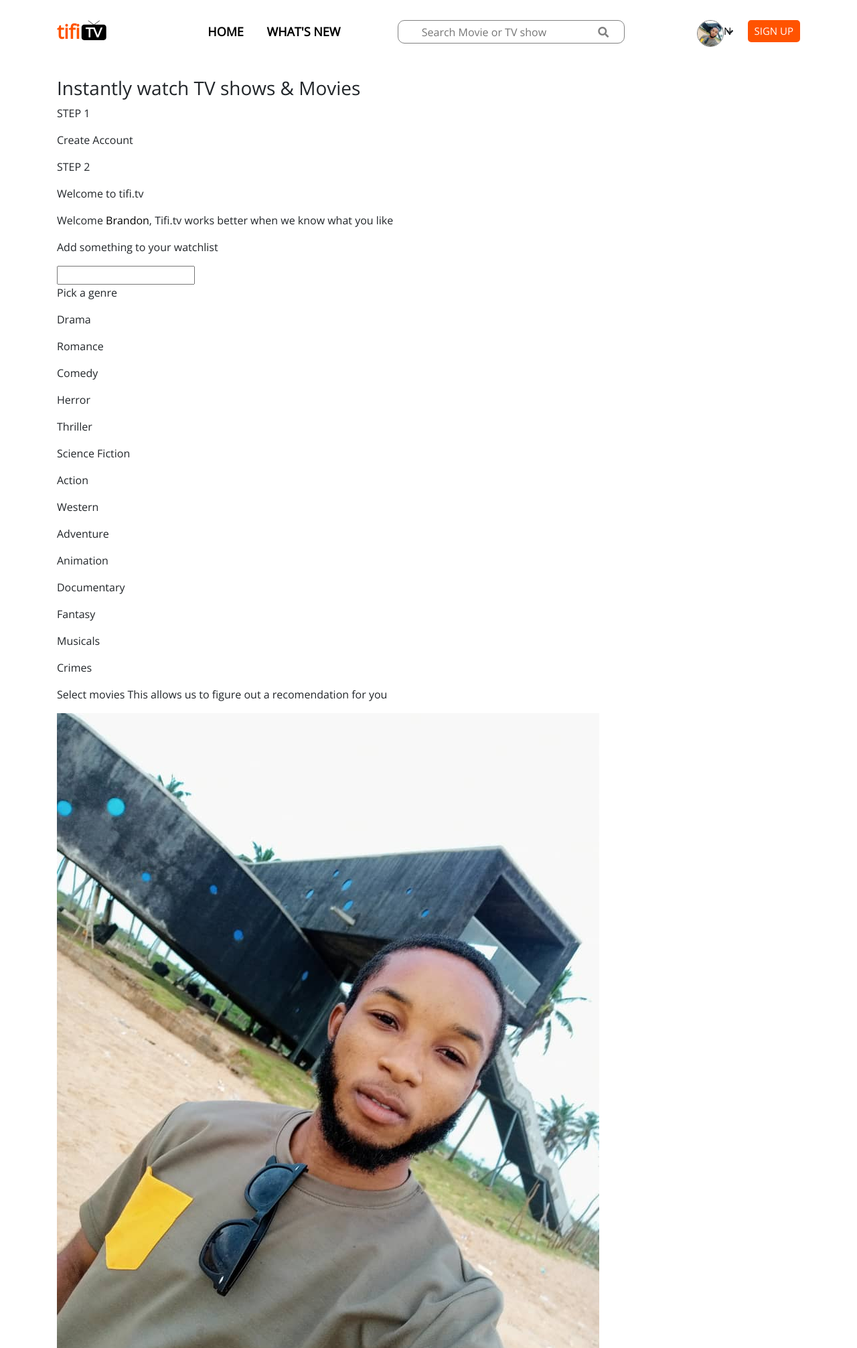
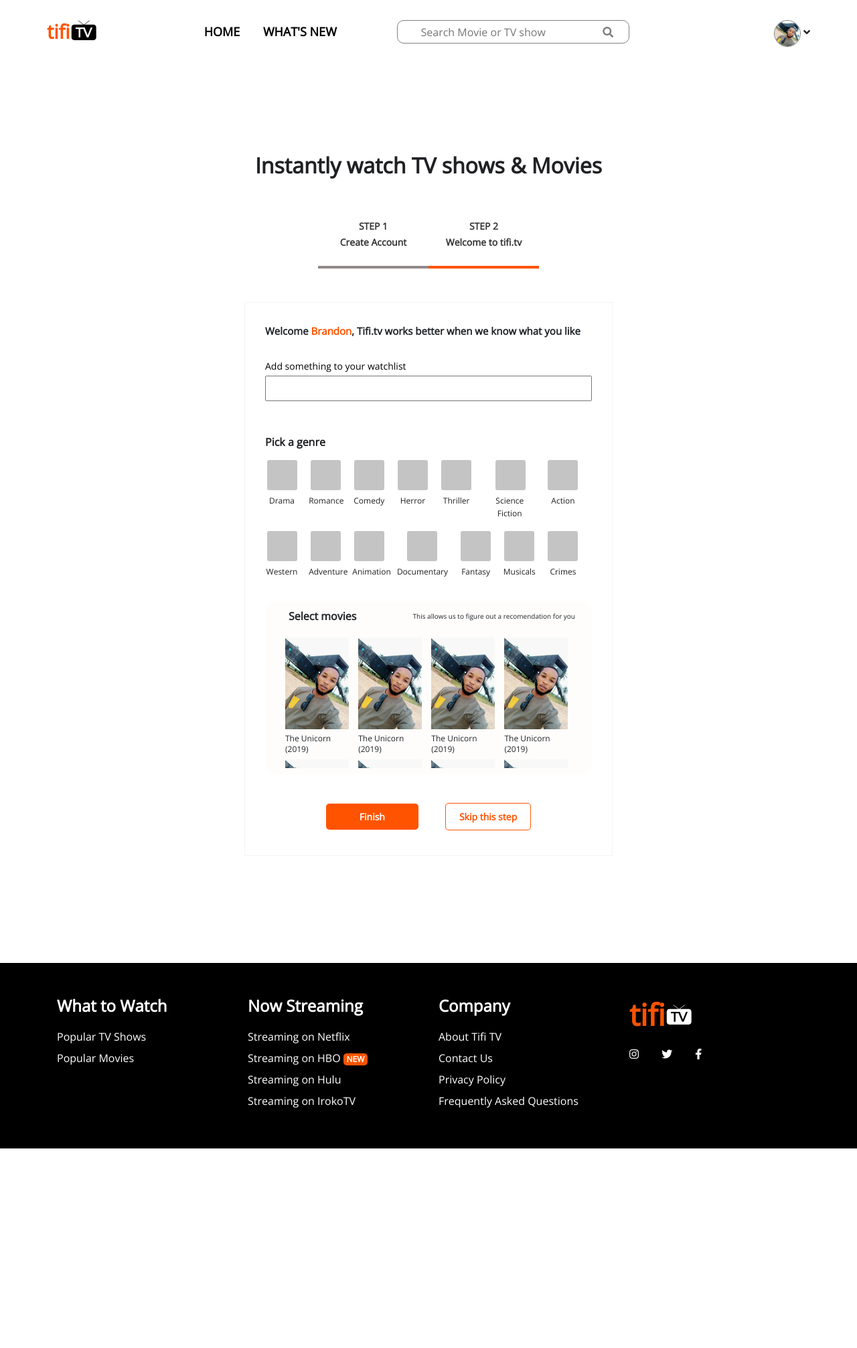
Before and after one commit to phiiileo/tifi.tv, a PHP site: page /user_profile.php in a window 1280 px wide. Shown: the top 2013 px of the page at 67% size. After the commit the page ends 1715 px from the top, so only its background shows below. Run offline with PHP 8.4, Linux system fonts and the light colour scheme; some libraries are stand-ins or nearby versions.

Commit message:
changed to bs4 on user_profile

```diff
--- a/css/scss/_config.scss
+++ b/css/scss/_config.scss
@@ -1,10 +1,12 @@
 $font_color : #ffffff;
+$font_color_dark : #202124;
 $default_color: #000000;
 $brand_color :#FF5300;
 $google_button: #D72A04;
 $fb_button: #0669C9;
 $email_button: #FF5300;
-$input_color : #333333;;
+$input_color : #333333;
+$header_text: #777777;
 
 *{
     margin : 0;
--- a/css/scss/site_header_footer.scss
+++ b/css/scss/site_header_footer.scss
@@ -79,7 +79,7 @@
         text-align: center;
         margin: 0;
         position: absolute;
-        right: 100px;
+        right: 0;
         top: 10px;
 
         img {
@@ -163,7 +163,7 @@
   }
 }
 
-@media screen and (min-width: 580px) {
+@media screen and (min-width: 560px) {
   header {
     h3 {
       position: absolute;
--- a/css/scss/user_profile.scss
+++ b/css/scss/user_profile.scss
@@ -2,10 +2,6 @@
 
 header {
   .user {
-    .signedIn,
-    .login {
-      display: block !important ;
-    }
     .login {
       display: none !important;
     }
@@ -13,29 +9,38 @@ header {
 }
 
 main {
-  width: 100%;
-  margin: 50px auto;
+  width: 600px;
+  margin: 150px auto;
   padding: 10px;
   text-align: center;
 
   .section--one {
     span {
       h3 {
-        font-size: 1.5em;
-        margin-bottom: 50px;
-      }
-
-      p {
-        margin-bottom: 50px;
-        color: #333333;
+        font-weight: bold;
+        font-size: 32px;
+        line-height: 44px;
+        color: $font_color_dark;
+        margin-bottom: 60px;
       }
     }
 
     .steps {
-      display: grid;
-      grid-template-columns: 1fr 1fr;
+      margin: 0 auto;
       margin-bottom: 50px;
-      color: #333333;
+      color: $input_color;
+      width: 60%;
+
+      p {
+        color: $input_color;
+        font-weight: 600;
+        font-size: 14px;
+        line-height: 18px;
+
+        &:last-child {
+          margin-top: -10px;
+        }
+      }
 
       section {
         border-bottom: 4px solid rgb(146, 138, 138);
@@ -48,12 +53,15 @@ main {
   }
 
   .body {
+    border: 1px solid rgba(128, 128, 128, 0.089);
+    padding: 30px;
+    text-align: left;
+
     .intro {
-      margin: 30px auto;
-
-      span:first-child {
       font-weight: bold;
-      }
+      font-size: 15px;
+      line-height: 25px;
+      margin-bottom: 30px;
 
       a {
         color: $brand_color;
@@ -62,6 +70,12 @@ main {
     }
 
     .add_something {
+      p {
+        font-size: 14px;
+        line-height: 19px;
+        color: #000000;
+        margin-bottom: -5px;
+      }
       input {
         width: 100%;
         padding: 5px;
@@ -72,47 +86,81 @@ main {
     .pick_genre {
       width: 100%;
       margin: 50px auto;
+      text-align: left;
+
       p {
         font-weight: bold;
-        color: #202124;
+        color: $font_color_dark;
+        font-size: 16px;
+        line-height: 22px;
       }
 
+      div {
+        section {
+          margin-bottom: 20px;
+
           article {
-        width: 100px;
-        height: 80px;
-        margin: 10px auto;
-        margin-right: 15px;
             display: inline-block;
             text-align: center;
+            width: 50px;
+            margin-right: 11px;
 
-        .tlong {
-          font-size: 0.8em;
+            span {
+              display: inline-block;
+              margin: 0 auto;
+              width: 45px;
+              height: 45px;
+              background-color: #c4c4c4;
+              border-radius: 3px;
             }
 
             p {
               font-weight: normal;
+              font-size: 12px;
+              line-height: 19px;
             }
+          }
+          article.tlong {
+            width: 79px;
+            position: relative;
+            height: 65px;
+          }
+
+          article.l {
             span {
-          display: inline-block;
-          width: 48px;
-          height: 45px;
-          border-radius: 5px;
-          background-color: #c4c4c4;
+              position: absolute;
+              top: 0px;
+              left: 18px;
+            }
+            p {
+              position: absolute;
+              bottom: -40px;
+            }
+          }
         }
       }
     }
 
     .select_movies {
-        background-color: #FFFDFC;;
-        padding: 30px;
+      background-color: #fffdfc;
+      padding: 10px 5px;
       border-radius: 10px;
+      margin-top: -30px;
+
       p {
         font-weight: bold;
-        font-size: 18px;
+        font-size: 16px;
+        line-height: 22px;
+        padding: 0 30px;
+        position: relative;
 
         span {
           font-weight: normal;
-          display: block;
+          font-size: 10px;
+          line-height: 16px;
+          position: absolute;
+          right: 20px;
+          top: 3px;
         }
       }
 
@@ -121,46 +169,52 @@ main {
         overflow-y: scroll;
         width: 100%;
         height: 200px;
+        padding: 0 20px;
         background-color: #fffdfc;
 
         .movie_lists {
           width: 100%;
 
           .move_list_item {
-            width: 105px;
+            width: 95px;
             height: 150px;
             display: inline-block;
             margin: 5px;
-            text-align: center;
 
             img {
-              width: 100%;
-              height: 100%;
+              width: 95px;
+              height: 137px;
+            }
+
+            figcaption {
+              font-weight: normal;
+              font-size: 12px;
+              line-height: 16px;
+              margin-top: -10px;
             }
           }
         }
       }
 
       .movie_container::-webkit-scrollbar {
-        width: 5px;
+        width: 2px;
         background-color: rgb(219, 203, 194);
       }
       .movie_container::-webkit-scrollbar-thumb {
         background-color: black;
       }
-
     }
 
     .cta {
       margin-top: 50px;
+      text-align: center;
       a {
-        display: block;
         width: 100%;
-        font-size: 20px;
         font-weight: 600;
+        font-size: 14px;
         line-height: 18px;
         color: $brand_color;
-        padding: 15px 20px;
+        padding: 10px 20px;
         border-radius: 5px;
         margin-bottom: 20px;
       }
@@ -168,7 +222,7 @@ main {
       a:first-child {
         color: $font_color;
         background-color: $brand_color;
-        padding: 15px 50px;
+        padding: 10px 50px;
         margin-right: 40px;
       }
 
@@ -179,6 +233,34 @@ main {
   }
 }
 
+
+@media screen and (max-width: 560px){
+  main {
+    width: 100%;
+
+    .pick_genre {
+      section {
+        article {
+          text-align: left;
+        }
+      }
+    }
+
+    .select_movies {
+      p {
+        span {
+          position: static !important;
+          display: block;
+        }
+      }
+    }
+
+    .cta a {
+      display: block;
+    }
+  }
+}
+/*
 @media screen and (min-width: 600px) {
   main {
       width: 590px;
@@ -235,3 +317,4 @@ main {
     }
   }
 }
+*/
--- a/css/site_header_footer.css
+++ b/css/site_header_footer.css
@@ -107,7 +107,7 @@ img {
     text-align: center;
     margin: 0;
     position: absolute;
-    right: 100px;
+    right: 0;
     top: 10px;
   }
   header section.user .signedIn img {
@@ -174,7 +174,7 @@ img {
   }
 }
 
-@media screen and (min-width: 580px) {
+@media screen and (min-width: 560px) {
   header h3 {
     position: absolute;
     left: 0;
--- a/css/user_profile.css
+++ b/css/user_profile.css
@@ -37,39 +37,41 @@ img {
      object-fit: cover;
 }
 
-header .user .signedIn,
-header .user .login {
-  display: block !important;
-}
-
 header .user .login {
   display: none !important;
 }
 
 main {
-  width: 100%;
-  margin: 50px auto;
+  width: 600px;
+  margin: 150px auto;
   padding: 10px;
   text-align: center;
 }
 
 main .section--one span h3 {
-  font-size: 1.5em;
-  margin-bottom: 50px;
-}
-
-main .section--one span p {
-  margin-bottom: 50px;
-  color: #333333;
+  font-weight: bold;
+  font-size: 32px;
+  line-height: 44px;
+  color: #202124;
+  margin-bottom: 60px;
 }
 
 main .section--one .steps {
-  display: -ms-grid;
-  display: grid;
-  -ms-grid-columns: 1fr 1fr;
-      grid-template-columns: 1fr 1fr;
+  margin: 0 auto;
   margin-bottom: 50px;
   color: #333333;
+  width: 60%;
+}
+
+main .section--one .steps p {
+  color: #333333;
+  font-weight: 600;
+  font-size: 14px;
+  line-height: 18px;
+}
+
+main .section--one .steps p:last-child {
+  margin-top: -10px;
 }
 
 main .section--one .steps section {
@@ -81,17 +83,29 @@ main .section--one .steps .active {
   border-bottom: 4px solid #FF5300;
 }
 
-main .body .intro {
-  margin: 30px auto;
+main .body {
+  border: 1px solid rgba(128, 128, 128, 0.089);
+  padding: 30px;
+  text-align: left;
 }
 
-main .body .intro span:first-child {
+main .body .intro {
   font-weight: bold;
+  font-size: 15px;
+  line-height: 25px;
+  margin-bottom: 30px;
 }
 
 main .body .intro a {
   color: #FF5300;
   font-weight: bold;
+}
+
+main .body .add_something p {
+  font-size: 14px;
+  line-height: 19px;
+  color: #000000;
+  margin-bottom: -5px;
 }
 
 main .body .add_something input {
@@ -103,52 +117,81 @@ main .body .add_something input {
 main .body .pick_genre {
   width: 100%;
   margin: 50px auto;
+  text-align: left;
 }
 
 main .body .pick_genre p {
   font-weight: bold;
   color: #202124;
+  font-size: 16px;
+  line-height: 22px;
 }
 
-main .body .pick_genre article {
-  width: 100px;
-  height: 80px;
-  margin: 10px auto;
-  margin-right: 15px;
+main .body .pick_genre div section {
+  margin-bottom: 20px;
+}
+
+main .body .pick_genre div section article {
   display: inline-block;
   text-align: center;
+  width: 50px;
+  margin-right: 11px;
 }
 
-main .body .pick_genre article .tlong {
-  font-size: 0.8em;
+main .body .pick_genre div section article span {
+  display: inline-block;
+  margin: 0 auto;
+  width: 45px;
+  height: 45px;
+  background-color: #c4c4c4;
+  border-radius: 3px;
 }
 
-main .body .pick_genre article p {
+main .body .pick_genre div section article p {
   font-weight: normal;
+  font-size: 12px;
+  line-height: 19px;
 }
 
-main .body .pick_genre article span {
-  display: inline-block;
-  width: 48px;
-  height: 45px;
-  border-radius: 5px;
-  background-color: #c4c4c4;
+main .body .pick_genre div section article.tlong {
+  width: 79px;
+  position: relative;
+  height: 65px;
+}
+
+main .body .pick_genre div section article.l span {
+  position: absolute;
+  top: 0px;
+  left: 18px;
+}
+
+main .body .pick_genre div section article.l p {
+  position: absolute;
+  bottom: -40px;
 }
 
 main .body .select_movies {
-  background-color: #FFFDFC;
-  padding: 30px;
+  background-color: #fffdfc;
+  padding: 10px 5px;
   border-radius: 10px;
+  margin-top: -30px;
 }
 
 main .body .select_movies p {
   font-weight: bold;
-  font-size: 18px;
+  font-size: 16px;
+  line-height: 22px;
+  padding: 0 30px;
+  position: relative;
 }
 
 main .body .select_movies p span {
   font-weight: normal;
-  display: block;
+  font-size: 10px;
+  line-height: 16px;
+  position: absolute;
+  right: 20px;
+  top: 3px;
 }
 
 main .body .select_movies .movie_container {
@@ -156,6 +199,7 @@ main .body .select_movies .movie_container {
   overflow-y: scroll;
   width: 100%;
   height: 200px;
+  padding: 0 20px;
   background-color: #fffdfc;
 }
 
@@ -164,20 +208,26 @@ main .body .select_movies .movie_container .movie_lists {
 }
 
 main .body .select_movies .movie_container .movie_lists .move_list_item {
-  width: 105px;
+  width: 95px;
   height: 150px;
   display: inline-block;
   margin: 5px;
-  text-align: center;
 }
 
 main .body .select_movies .movie_container .movie_lists .move_list_item img {
-  width: 100%;
-  height: 100%;
+  width: 95px;
+  height: 137px;
+}
+
+main .body .select_movies .movie_container .movie_lists .move_list_item figcaption {
+  font-weight: normal;
+  font-size: 12px;
+  line-height: 16px;
+  margin-top: -10px;
 }
 
 main .body .select_movies .movie_container::-webkit-scrollbar {
-  width: 5px;
+  width: 2px;
   background-color: #dbcbc2;
 }
 
@@ -187,16 +237,16 @@ main .body .select_movies .movie_container::-webkit-scrollbar-thumb {
 
 main .body .cta {
   margin-top: 50px;
+  text-align: center;
 }
 
 main .body .cta a {
-  display: block;
   width: 100%;
-  font-size: 20px;
   font-weight: 600;
+  font-size: 14px;
   line-height: 18px;
   color: #FF5300;
-  padding: 15px 20px;
+  padding: 10px 20px;
   border-radius: 5px;
   margin-bottom: 20px;
 }
@@ -204,7 +254,7 @@ main .body .cta a {
 main .body .cta a:first-child {
   color: #ffffff;
   background-color: #FF5300;
-  padding: 15px 50px;
+  padding: 10px 50px;
   margin-right: 40px;
 }
 
@@ -212,45 +262,78 @@ main .body .cta a:last-child {
   border: 1px solid #FF5300;
 }
 
+@media screen and (max-width: 560px) {
+  main {
+    width: 100%;
+  }
+  main .pick_genre section article {
+    text-align: left;
+  }
+  main .select_movies p span {
+    position: static !important;
+    display: block;
+  }
+  main .cta a {
+    display: block;
+  }
+}
+
+/*
 @media screen and (min-width: 600px) {
   main {
       width: 590px;
       margin: 0 auto;
-  }
-  main .section--one span h3 {
+
+    .section--one {
+        span {
+
+
+      h3 {
         font-size: 2em;
         margin-top: 50px;
       }
-  main .section--one span .steps {
+      .steps {
         width: 60%;
         margin: 20px auto;
         margin-bottom: 80px;
       }
-  main .body {
+    }
+}
+
+    .body {
       text-align: left;
-  }
-  main .body .intro {
+
+      .intro {
           font-size: 18px;
       }
-  main .body .pick_genre article {
+
+      .pick_genre {
+        article {
             margin-left: -25px;
             margin-right: 2px;
         }
-  main .body .select_movies p {
-    margin-bottom: 10px;
       }
-  main .body .select_movies p span {
+
+      .select_movies {
+          p { margin-bottom: 10px;
+              span {
                   font-size: 12px;
                   color: #777777;
                   float: right;
                   margin-top: 7px;
               }
-  main .body .cta {
+          }
+      }
+      .cta {
+
         text-align: center;
         margin: 100px auto;
-  }
-  main .body .cta a {
+            a{
                 display: inline;
               }
           }
+    }
+  }
+}
+*/
 /*# sourceMappingURL=user_profile.css.map */
--- a/user_profile.php
+++ b/user_profile.php
@@ -1,10 +1,11 @@
 <!DOCTYPE html>
 <html lang="en">
+
 <head>
     <meta charset="UTF-8">
     <meta name="viewport" content="width=device-width, initial-scale=1.0">
     <meta http-equiv="X-UA-Compatible" content="ie=edge">
-            <title>Home | tifi.tv</title>
+    <title>User Profile | tifi.tv</title>
     <link rel="stylesheet" type="text/css"
         href="https://cdnjs.cloudflare.com/ajax/libs/font-awesome/5.11.2/css/all.min.css">
     <link href="https://fonts.googleapis.com/css?family=Open+Sans&display=swap" rel="stylesheet">
@@ -12,23 +13,24 @@
     <script src="https://ajax.googleapis.com/ajax/libs/jquery/3.4.1/jquery.min.js"></script>
     <script src="https://cdnjs.cloudflare.com/ajax/libs/popper.js/1.14.7/umd/popper.min.js"></script>
     <script src="https://maxcdn.bootstrapcdn.com/bootstrap/4.3.1/js/bootstrap.min.js"></script>
-            <link rel="stylesheet" href="css/site_header_footer.css">    </head>
+    <link rel="stylesheet" href="css/site_header_footer.css">
+    <link rel="stylesheet" href="css/user_profile.css">
+</head>
 
 <body>
-
-    <main class="container">
     <?php include "components/site_header.php" ?>
-
+    <main>
+        <div class="container">
             <section class="section--one">
                 <span>
                     <h3>Instantly watch TV shows & Movies</h3>
                 </span>
-            <div class="steps">
-                <section>
+                <div class="steps row">
+                    <section class="col-6">
                         <p>STEP 1</p>
                         <P>Create Account</P>
                     </section>
-                <section class="active">
+                    <section class="active col-6">
                         <p>STEP 2</p>
                         <p>Welcome to tifi.tv</p>
                     </section>
@@ -47,6 +49,7 @@
                 <div class="pick_genre">
                     <p>Pick a genre</p>
                     <div>
+                        <section>
                             <article>
                                 <span></span>
                                 <p>Drama</p>
@@ -67,14 +70,16 @@
                                 <span></span>
                                 <p>Thriller</p>
                             </article>
-                <article>
+                            <article class="tlong l">
                                 <span></span>
-                    <p class="tlong">Science Fiction</p>
+                                <p>Science Fiction</p>
                             </article>
                             <article>
                                 <span></span>
                                 <p>Action</p>
                             </article>
+                        </section>
+                        <section>
                             <article>
                                 <span></span>
                                 <p>Western</p>
@@ -87,9 +92,9 @@
                                 <span></span>
                                 <p>Animation</p>
                             </article>
-                <article>
+                            <article class="tlong">
                                 <span></span>
-                    <p class="tlong">Documentary</p>
+                                <p>Documentary</p>
                             </article>
                             <article>
                                 <span></span>
@@ -103,6 +108,7 @@
                                 <span></span>
                                 <p>Crimes</p>
                             </article>
+                        </section>
                     </div>
                 </div>
 
@@ -111,6 +117,7 @@
                         <span>This allows us to figure out a recomendation for you</span>
                     </p>
                     <section class="movie_container">
+
                         <div class="movie_lists">
                             <article class="move_list_item">
                                 <figure>
@@ -215,6 +222,7 @@
                 <p class="cta"><a href="#">Finish</a><a href="#">Skip this step</a></p>
 
             </section>
+        </div>
     </main>
 
     <?php include "components/site_footer.php" ?>
```
Also changed, not shown: css/scss/signup.scss (+4 -4 lines), 4 other files. Lines whose indentation alone changed are shown as unchanged.
